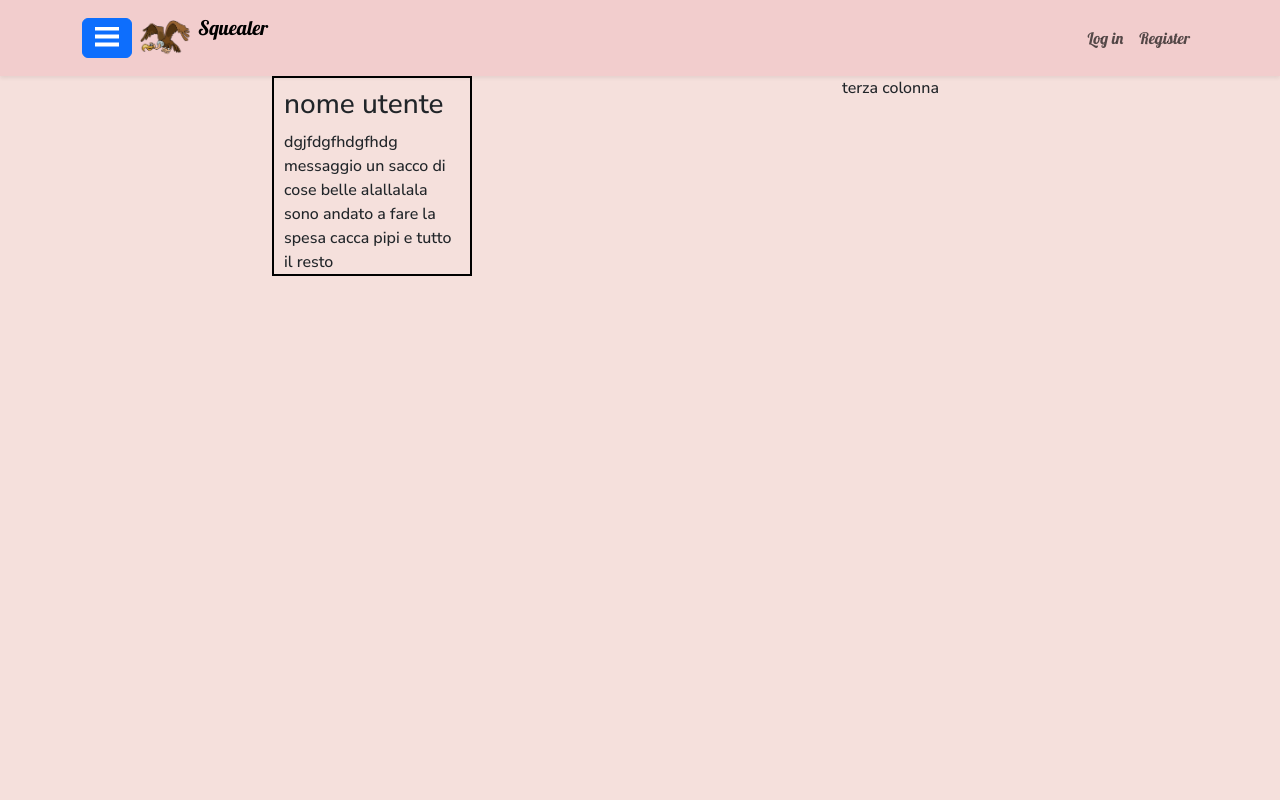
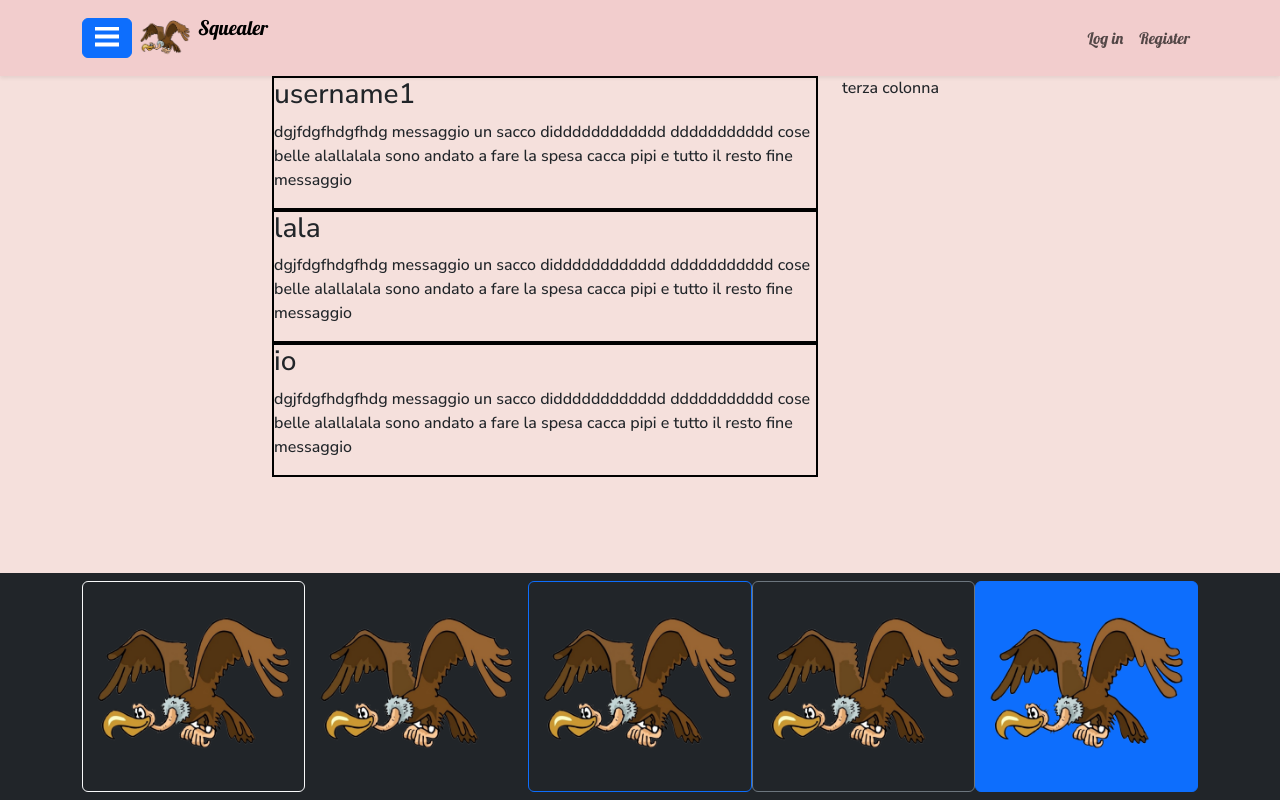
Before and after one commit to manTo16/Squealer, a React (Create React App) app in the folder app/: page / in a window 1280 px wide. Built offline with nearby package versions, Linux system fonts and the light colour scheme.

Commit message:
underbar

```diff
--- a/app/src/App.tsx
+++ b/app/src/App.tsx
@@ -4,6 +4,7 @@ import { Routes, Route } from 'react-router-dom';
 import Home from './pages/Home';
 import Login from './pages/Login';
 import Register from './pages/Register';
+import Underbar from './components/Underbar';
 
 
 
@@ -19,6 +20,8 @@ function App() {
         <Route path='/login' element={<Login />}/>
         <Route path='/register' element={<Register />}/>
       </Routes>
+
+      <Underbar />
     </div>
   );
 }
--- a/app/src/components/Post.css
+++ b/app/src/components/Post.css
@@ -1,6 +1,14 @@
-.my-frame {
-    border: 2px solid #000; /* Crea una cornice nera */
-    padding: 10px; /* Aggiunge spazio all'interno della cornice */
-    width: 200px; /* Larghezza del quadrato */
-    height: 200px; /* Altezza del quadrato */
+.post-container {
+    border: 2px solid #000;
+    padding: 0px;
+    max-height: 50%;  /* non so, si può cambiare se vi sembra meglio */
+    overflow: hidden;
 }
+
+.post-content-wrapper {
+    padding: 0px;
+    max-height: 100%;
+    overflow: hidden;
+    white-space: normal;
+    text-overflow: "...";
+}
--- a/app/src/components/Post.tsx
+++ b/app/src/components/Post.tsx
@@ -2,15 +2,16 @@ import "./Post.css"
 
 
 
-function Post() {
+function Post(props: any) {
     return(
-        <div className='my-frame'>
+        <div className='post-container'>
 
             <h3>
-                nome utente
+                {props.username}
             </h3>
-            <p>
-                dgjfdgfhdgfhdg messaggio un sacco di cose belle alallalala sono andato a fare la spesa cacca pipi e tutto il resto
+
+            <p className="post-content-wrapper">
+                dgjfdgfhdgfhdg messaggio un sacco didddddddddddd ddddddddddd cose belle alallalala sono andato a fare la spesa cacca pipi e tutto il resto fine messaggio
             </p>
         </div>
 
--- a/app/src/components/SidebarComponent.tsx
+++ b/app/src/components/SidebarComponent.tsx
@@ -5,6 +5,8 @@ import Offcanvas from 'react-bootstrap/Offcanvas';
 import Searchbar from './Searchbar';
 
 import "./SidebarComponent.css";
+
+import Logo from "../assets/Squealer.png"
 
 function SidebarComponent() {
   const [show, setShow] = useState(false);
@@ -22,7 +24,10 @@ function SidebarComponent() {
 
       <Offcanvas show={show} onHide={handleClose}>
         <Offcanvas.Header closeButton>
-          <Offcanvas.Title>Offcanvas</Offcanvas.Title>
+          <Offcanvas.Title>
+            <img src={Logo} alt="Squealer-logo" width="50" height="50" className="d-inline-block align-top mx-2" />
+            Squealer
+          </Offcanvas.Title>
         </Offcanvas.Header>
 
         <Offcanvas.Body>
--- /dev/null
+++ b/app/src/components/Underbar.css
@@ -0,0 +1,2 @@
+.underbar-button {
+}
--- /dev/null
+++ b/app/src/components/Underbar.tsx
@@ -0,0 +1,48 @@
+import Container from 'react-bootstrap/Container';
+import Nav from 'react-bootstrap/Nav';
+import Navbar from 'react-bootstrap/Navbar';
+import Button from 'react-bootstrap/Button';
+
+import "./Underbar.css"
+
+import Logo from "../assets/Squealer.png"
+
+function Underbar() {
+  return (
+    <>
+      <Navbar fixed="bottom" bg="dark" data-bs-theme="dark">
+        <Container>
+          <Nav className="me-auto">
+            <Nav.Item className="underbar-button">
+                <Button variant="outline-light">
+                    <img src={Logo} alt="home-button" height="100%" width="100%" />
+                </Button>
+            </Nav.Item>
+            <Nav.Item className="underbar-button">
+                <Button variant="outline-*">
+                    <img src={Logo} alt="fire-button" height="100%" width="100%" />
+                </Button>
+            </Nav.Item>
+            <Nav.Item className="underbar-button">
+                <Button variant="outline-primary">
+                    <img src={Logo} alt="plus-button" height="100%" width="100%" />
+                </Button>
+            </Nav.Item>
+            <Nav.Item className="underbar-button">
+                <Button variant="outline-secondary">
+                    <img src={Logo} alt="lol" height="100%" width="100%" />
+                </Button>
+            </Nav.Item>
+            <Nav.Item className="underbar-button">
+                <Button variant="primary">
+                    <img src={Logo} alt="chat-button" height="100%" width="100%" />
+                </Button>
+            </Nav.Item>
+          </Nav>
+        </Container>
+      </Navbar>
+    </>
+  );
+}
+
+export default Underbar;
--- a/app/src/pages/Home.css
+++ b/app/src/pages/Home.css
@@ -10,6 +10,7 @@
 
 .content-wrapper {
     display: flex;
+    flex-direction: column;
 }
 
 .right-column-wrapper {
--- a/app/src/pages/Home.tsx
+++ b/app/src/pages/Home.tsx
@@ -4,7 +4,7 @@ import Row from 'react-bootstrap/Row'
 import Col from 'react-bootstrap/Col'
 
 import SidebarComponent from '../components/SidebarComponent'
-import Searchbar from '../components/Searchbar.js'
+import Searchbar from '../components/Searchbar'
 import Post from '../components/Post'
 
 import "./Home.css"
@@ -23,7 +23,9 @@ export default function Home() {
           </Col>
 
           <Col xs={6} className='content-wrapper'>
-            <Post />
+          <Post username="username1" />
+          <Post username="lala" />
+          <Post username="io" />
           </Col>
 
           <Col xs={4} className='right-column-wrapper'>
```
Also changed, not shown: app/src/components/Searchbar.tsx (renamed from app/src/components/Searchbar.js).
